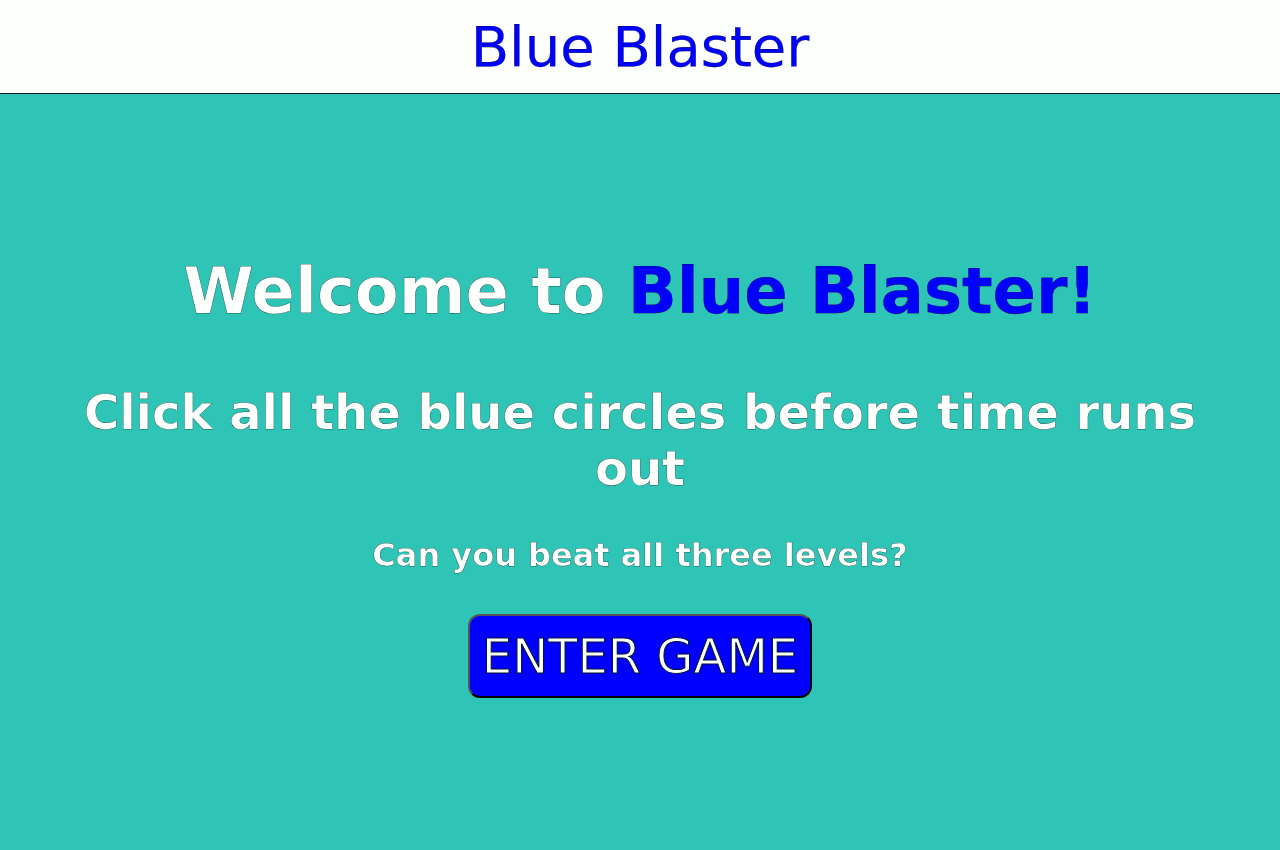
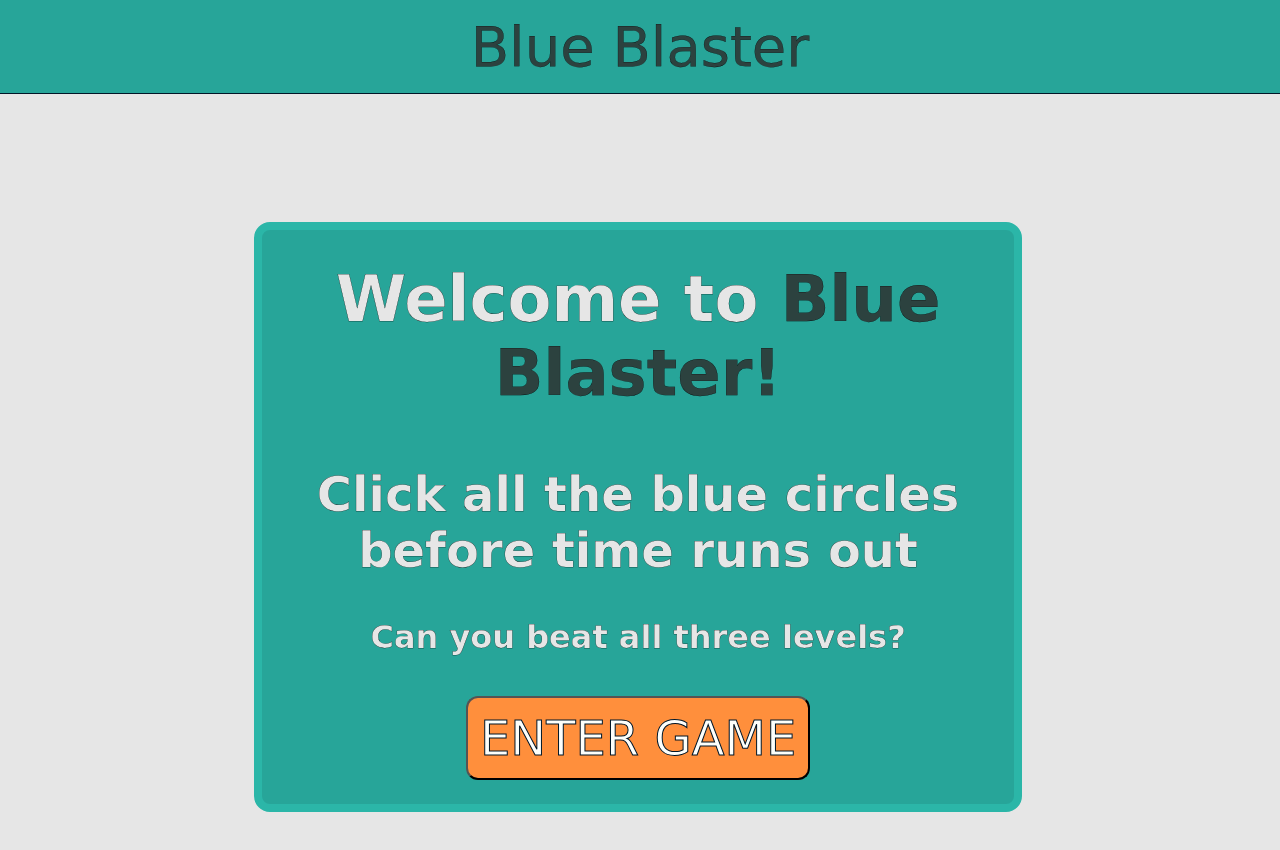
Before and after one commit to nataliesmyth/fuzzy-octo-memory, a plain HTML site: page index.html in a window 1280 px wide. Drawn offline with Linux system fonts and the light colour scheme; a web font is replaced by a local one.

Commit message:
playing with color

```diff
--- a/index.html
+++ b/index.html
@@ -12,18 +12,20 @@
   <link href="https://fonts.googleapis.com/css2?family=Odibee+Sans&display=swap" rel="stylesheet">
   <!-- Main CSS -->
   <link rel="stylesheet" href="styles/main.css">
-  <title>Poke-A-Square</title>
+  <title>Blue Blaster</title>
 </head>
 
 
 <body>
   <nav id="nav">Blue Blaster</nav>
   <div class="enter-message" id="enter-message">
-    <h1>Welcome to <span class="blue-blaster">Blue Blaster!</span></h1>
-    <h2>Click all the blue circles before time runs out</h2>
-    <h4>Can you beat all three levels?</h4>
+    <div class="enter-msg-text">
+      <h1>Welcome to <span class="blue-blaster">Blue Blaster!</span></h1>
+      <h2>Click all the blue circles before time runs out</h2>
+      <h4>Can you beat all three levels?</h4>
 
-    <button class="enter-btn" id="enter-btn">Enter Game</button>
+      <button class="enter-btn" id="enter-btn">Enter Game</button>
+    </div>
   </div>
 
   <main id="main">
--- a/styles/main.css
+++ b/styles/main.css
@@ -1,3 +1,9 @@
+:root {
+  --base: #27A599;
+  --accent: #FF8F3C;
+  --light-gray: #E6E6E6;
+  --dark-gray: #2C423F;
+}
 * {
     box-sizing: border-box;
     padding: 0;
@@ -6,10 +12,10 @@
 
 body {
     font-family: 'Odibee Sans', cursive, sans-serif;
-    background-color: #2ec4b6;
+    background-color: var(--light-gray);
     font-size: 32px;
     -webkit-text-stroke: .25px black;
-    color: #fdfffc;
+    color: var(--light-gray);
 }
 
 button {
@@ -19,7 +25,7 @@ button {
   font-family: 'Odibee Sans', cursive, sans-serif;
   margin: 0.5em;
   font-size: 1.5em;
-  background-color: blue;
+  background-color: var(--accent);
   color: #fdfffc;
   -webkit-text-stroke: 1px #011627;
 }
@@ -52,8 +58,8 @@ main {
 }
 
 nav {
-  background-color: #fdfffc;
-  color: blue;
+  background-color: var(--base);
+  color: var(--dark-gray);
   padding: .25em;
   text-align: center;
   font-size: 1.75em;
@@ -61,7 +67,7 @@ nav {
 }
 
 .blue-blaster {
-  color: blue;
+  color: var(--dark-gray);
 }
 
 .enter-message {
@@ -74,11 +80,19 @@ nav {
   animation-duration: 2s;
 }
 
+.enter-msg-text {
+  background-color: #27a599;
+  position: relative;
+  border: .25em solid #2bb6a8;
+  border-radius: .5em;
+  width: 66.66666666%;
+  left: 16.5%;
+}
+
 .game-title {
   text-align: center;
   font-size: 1em;
 }
-
 
 .close-btn {
   float: right;
@@ -86,6 +100,7 @@ nav {
   font-size: 24px;
   font-weight: bold;
 }
+
 .close-btn:hover {
   color: darkgray;
 }
```
Also changed, not shown: scripts/app.js (line endings or trailing spaces).
